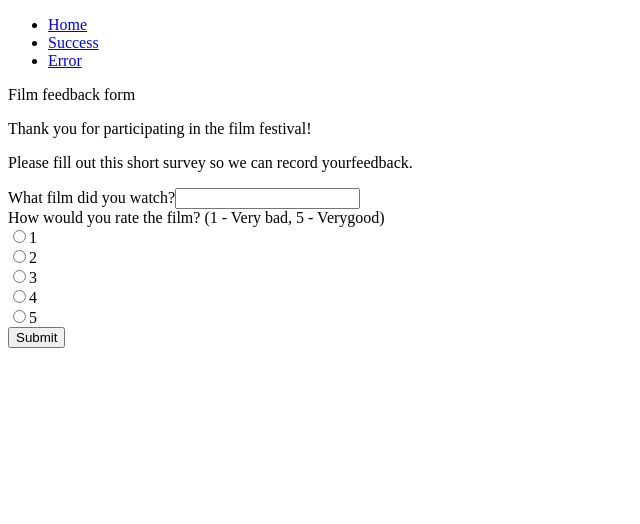
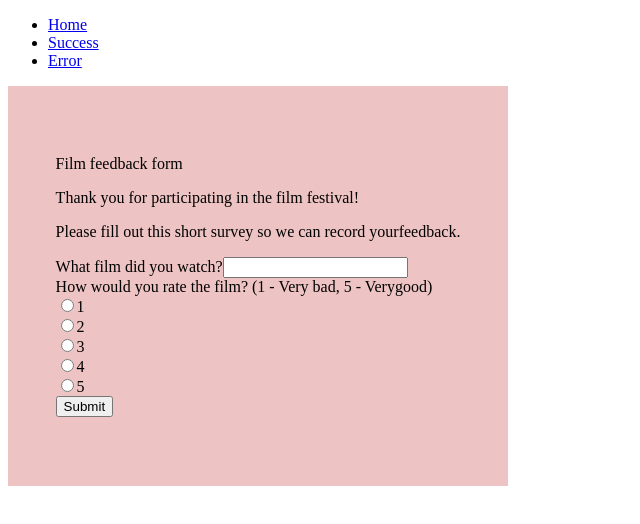
Before and after one commit to Kristina456/Online-survey, a React (Create React App) app: page / in a window 1280 px wide. Shown: the top 524 px of the page, without its empty margins (0-640 px from the left). Built offline with nearby package versions, Linux system fonts and the light colour scheme.

Commit message:
add Card component

```diff
--- a/src/components/button/Button.jsx
+++ b/src/components/button/Button.jsx
@@ -1,4 +1,4 @@
 import React from "react";
-export default function Button({ value }) {
-	return <button>{value}</button>;
+export default function Button({ value, onClick }) {
+	return <button onClick={onClick}>{value}</button>;
 }
--- /dev/null
+++ b/src/components/card/Card.jsx
@@ -0,0 +1,9 @@
+import React from "react";
+import "./Card.scss";
+
+const Card = (props) => {
+	const classes = "card " + props.className;
+	return <div className={classes}>{props.children}</div>;
+};
+
+export default Card;
--- /dev/null
+++ b/src/components/card/Card.scss
@@ -0,0 +1,8 @@
+.card {
+	display: flex;
+	justify-content: center;
+	align-items: center;
+	background-color: rgb(238, 195, 195);
+	width: 500px;
+	height: 400px;
+}
--- a/src/pages/SuccessPage.jsx
+++ b/src/pages/SuccessPage.jsx
@@ -5,19 +5,27 @@ export default function SuccessPAge() {
 	const location = useLocation();
 
 	const answers = () => {
+		if (location.state) {
 			return location.state.map((q) => (
 				<div>
 					<span>{q.questionId.toUpperCase()}: </span>
 					<span>{q.answer} </span>
 				</div>
 			));
+		}
 	};
 
 	return (
+		<div>
+			{location.state ? (
 				<div>
 					<div>Thank you for paticipating in a survay</div>
 					<div>Your answers are:</div>
 					<div>{answers()}</div>
 				</div>
+			) : (
+				<div>Something went wrong please try again. </div>
+			)}
+		</div>
 	);
 }
--- a/src/pages/SurvayPage.jsx
+++ b/src/pages/SurvayPage.jsx
@@ -1,4 +1,5 @@
 import React from "react";
+import Card from "../components/card/Card";
 import SurvayForm from "../components/SurvayForm";
 import { MockSurvay200 } from "../mocks/MockSurvay200";
 
@@ -7,7 +8,9 @@ export default function SurvayPage() {
 
 	return (
 		<div>
-			<SurvayForm survay={survay} />
+			<Card>
+				<SurvayForm survay={survay} />
+			</Card>
 		</div>
 	);
 }
```
Lines whose indentation alone changed are shown as unchanged.
